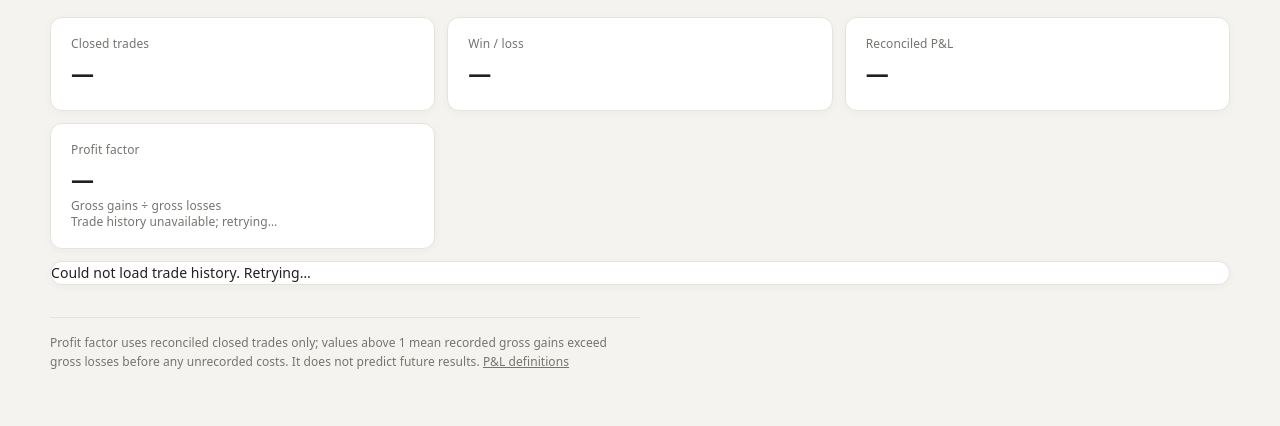
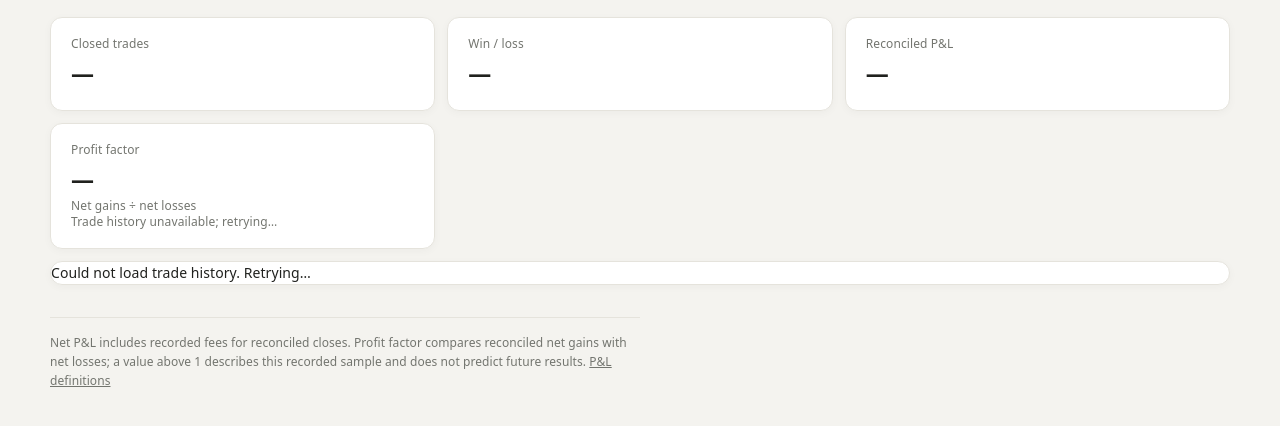
Before and after one commit to Collomut/trading-lab-bot, a Python web app: template templates/history.html in a window 1280 px wide. Shown: the part 156-582 px from the top of the page. Run offline with Jinja, Linux system fonts and the light colour scheme; the template is opened without the code that fills it, so the values that code supplies are empty.

Commit message:
Clarify net trade results

```diff
--- a/templates/history.html
+++ b/templates/history.html
@@ -4,8 +4,8 @@
   <meta charset="utf-8">
   <meta name="viewport" content="width=device-width,initial-scale=1">
   <title>Trades · Trading Lab</title>
-  <link rel="stylesheet" href="/assets/app.css?v=m9">
-  <script src="/assets/app.js?v=m9" defer></script>
+  <link rel="stylesheet" href="/assets/app.css?v=m10">
+  <script src="/assets/app.js?v=m10" defer></script>
 </head>
 <body>
   <nav><div class="nav-inner">
@@ -23,11 +23,11 @@
       <section class="card metric-card"><div class="metric-label">Closed trades</div><div class="metric" id="count" data-skeleton aria-busy="true">—</div></section>
       <section class="card metric-card"><div class="metric-label">Win / loss</div><div class="metric" id="wins" data-skeleton aria-busy="true">—</div></section>
       <section class="card metric-card"><div class="metric-label">Reconciled P&amp;L</div><div class="metric" id="sum" data-skeleton aria-busy="true">—</div></section>
-      <section class="card metric-card"><div class="metric-label">Profit factor</div><div class="metric" id="profit-factor" data-skeleton aria-busy="true">—</div><div class="metric-label">Gross gains ÷ gross losses</div><div class="metric-label" id="profit-factor-note">Loading trade history…</div></section>
+      <section class="card metric-card"><div class="metric-label">Profit factor</div><div class="metric" id="profit-factor" data-skeleton aria-busy="true">—</div><div class="metric-label">Net gains ÷ net losses</div><div class="metric-label" id="profit-factor-note">Loading trade history…</div></section>
     </div>
     <p id="accounting-note" class="notice" hidden></p>
     <div id="history" class="table-wrap"><div class="empty" data-skeleton aria-busy="true">Loading…</div></div>
-    <footer>Profit factor uses reconciled closed trades only; values above 1 mean recorded gross gains exceed gross losses before any unrecorded costs. It does not predict future results. <a href="/terms#pnl">P&amp;L definitions</a></footer>
+    <footer>Net P&amp;L includes recorded fees for reconciled closes. Profit factor compares reconciled net gains with net losses; a value above 1 describes this recorded sample and does not predict future results. <a href="/terms#pnl">P&amp;L definitions</a></footer>
   </main>
 <script>
 const money=v=>'$'+Number(v||0).toLocaleString(undefined,{minimumFractionDigits:2,maximumFractionDigits:2});
@@ -35,19 +35,19 @@ function addCell(row,v,cls=''){const td=document.createElement('td');td.textCont
 function finishLoading(){document.querySelectorAll('[data-skeleton]').forEach(el=>{el.removeAttribute('data-skeleton');el.setAttribute('aria-busy','false')})}
 async function refresh(){try{
   const r=await fetch('/api/status',{cache:'no-store'});if(!r.ok)throw Error(`Status unavailable (${r.status})`);
-  const d=await r.json(),sells=(d.trades||[]).filter(t=>t.action==='SELL'),complete=sells.filter(t=>t.accounting_complete!==false&&t.pnl!==null&&t.pnl!==undefined),incomplete=sells.length-complete.length;
+  const d=await r.json(),sells=(d.trades||[]).filter(t=>t.action==='SELL'),isComplete=t=>t.accounting_complete!==false&&t.pnl!==null&&t.pnl!==undefined&&Number.isFinite(Number(t.pnl))&&t.fee!==null&&t.fee!==undefined&&Number.isFinite(Number(t.fee))&&Number(t.fee)>=0,complete=sells.filter(isComplete),incomplete=sells.length-complete.length;
   const wins=complete.filter(t=>Number(t.pnl)>0).length,losses=complete.filter(t=>Number(t.pnl)<0).length,total=complete.reduce((n,t)=>n+Number(t.pnl),0);
   document.getElementById('count').textContent=sells.length;
   document.getElementById('wins').textContent=`${wins} / ${losses}`;
   const sum=document.getElementById('sum');sum.textContent=incomplete?'Pending review':money(total);sum.className='metric '+(!incomplete&&total>0?'positive':!incomplete&&total<0?'negative':'');
   const pf=document.getElementById('profit-factor');pf.textContent=d.profit_factor==null?'N/A':Number(d.profit_factor).toFixed(2);
   const pfNote=document.getElementById('profit-factor-note');
-  pfNote.textContent=incomplete?'Some closed trades need fee/fill reconciliation.':!complete.length?'No closed trades yet.':Number(d.gross_loss||0)===0?'No gross losses recorded; the denominator is zero.':'Calculated from reconciled closed trades.';
+  pfNote.textContent=incomplete?'Some closed trades need fee/fill reconciliation.':!complete.length?'No closed trades yet.':Number(d.gross_loss||0)===0?'No net losses recorded; the denominator is zero.':'Calculated from reconciled closed trades.';
   const note=document.getElementById('accounting-note');note.hidden=!incomplete;note.textContent=incomplete?`${incomplete} closed trade${incomplete===1?' has':'s have'} incomplete fee or partial-fill accounting. Those results are excluded from P&L and profit factor; review the exchange fills before resuming.`:'';
   const wrap=document.getElementById('history');wrap.replaceChildren();
   if(!sells.length){const p=document.createElement('div');p.className='empty';p.textContent='No closed trades recorded';wrap.append(p)}
-  else{const t=document.createElement('table'),h=t.createTHead().insertRow();['Time (UTC)','Pair','Exit','P&L','Reason'].forEach(x=>{const th=document.createElement('th');th.textContent=x;h.append(th)});const b=t.createTBody();
-    for(const trade of [...sells].reverse()){const row=b.insertRow(),valid=trade.accounting_complete!==false&&trade.pnl!==null&&trade.pnl!==undefined;addCell(row,(trade.timestamp||'').replace('T',' ').slice(0,19));addCell(row,trade.symbol||'—');addCell(row,money(trade.price));addCell(row,valid?money(trade.pnl):'Pending reconciliation',valid?(trade.pnl>0?'positive':trade.pnl<0?'negative':''):'');addCell(row,trade.reason||'—')}wrap.append(t)}
+  else{const t=document.createElement('table'),h=t.createTHead().insertRow();['Time (UTC)','Pair','Exit','Net P&L','Fees','Accounting','Reason'].forEach(x=>{const th=document.createElement('th');th.textContent=x;h.append(th)});const b=t.createTBody();
+    for(const trade of [...sells].reverse()){const row=b.insertRow(),valid=isComplete(trade);addCell(row,(trade.timestamp||'').replace('T',' ').slice(0,19));addCell(row,trade.symbol||'—');addCell(row,money(trade.price));addCell(row,valid?money(trade.pnl):'Pending review',valid?(Number(trade.pnl)>0?'positive':Number(trade.pnl)<0?'negative':''):'');addCell(row,valid?money(trade.fee):'—');addCell(row,valid?'Reconciled':'Review needed',valid?'positive':'');addCell(row,trade.reason||'—')}wrap.append(t)}
   document.getElementById('state').textContent=`Updated ${new Date().toLocaleTimeString()}`;document.getElementById('dot').className='dot ok';finishLoading()
 }catch(e){document.getElementById('state').textContent=e.message;document.getElementById('dot').className='dot bad';document.getElementById('profit-factor-note').textContent='Trade history unavailable; retrying…';const wrap=document.getElementById('history');if(wrap.querySelector('[data-skeleton]'))wrap.textContent='Could not load trade history. Retrying…';finishLoading()}}
 refresh();setInterval(refresh,15000);
```
Also changed, not shown: tests.py (+5 -2 lines).
